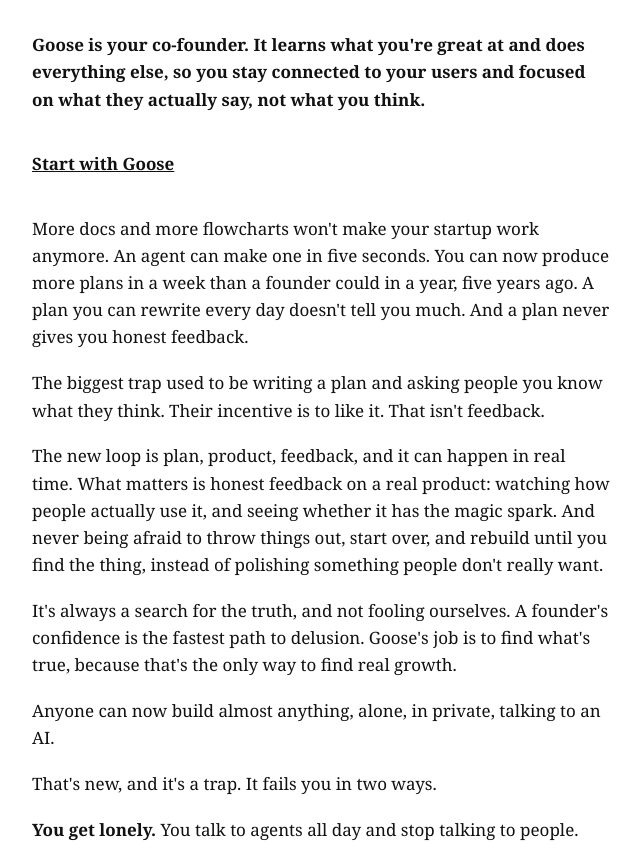
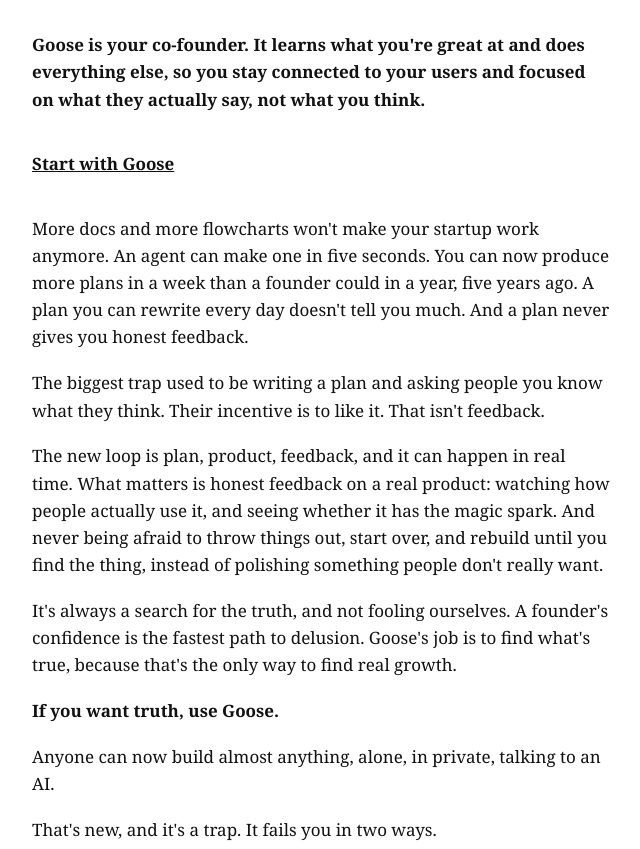
Before and after one commit to shanemac/goose, a website: page index.html in a window 1280 px wide. Shown: the part 172-1021 px from the top of the page, without its empty margins (319-959 px from the left). Drawn offline with Linux system fonts and the light colour scheme.

Commit message:
If you want truth, use Goose.

```diff
--- a/index.html
+++ b/index.html
@@ -65,6 +65,8 @@
 <p>The new loop is plan, product, feedback, and it can happen in real time. What matters is honest feedback on a real product: watching how people actually use it, and seeing whether it has the magic spark. And never being afraid to throw things out, start over, and rebuild until you find the thing, instead of polishing something people don't really want.</p>
 
 <p>It's always a search for the truth, and not fooling ourselves. A founder's confidence is the fastest path to delusion. Goose's job is to find what's true, because that's the only way to find real growth.</p>
+
+<p><b>If you want truth, use Goose.</b></p>
 
 <p>Anyone can now build almost anything, alone, in private, talking to an AI.</p>
 
```
